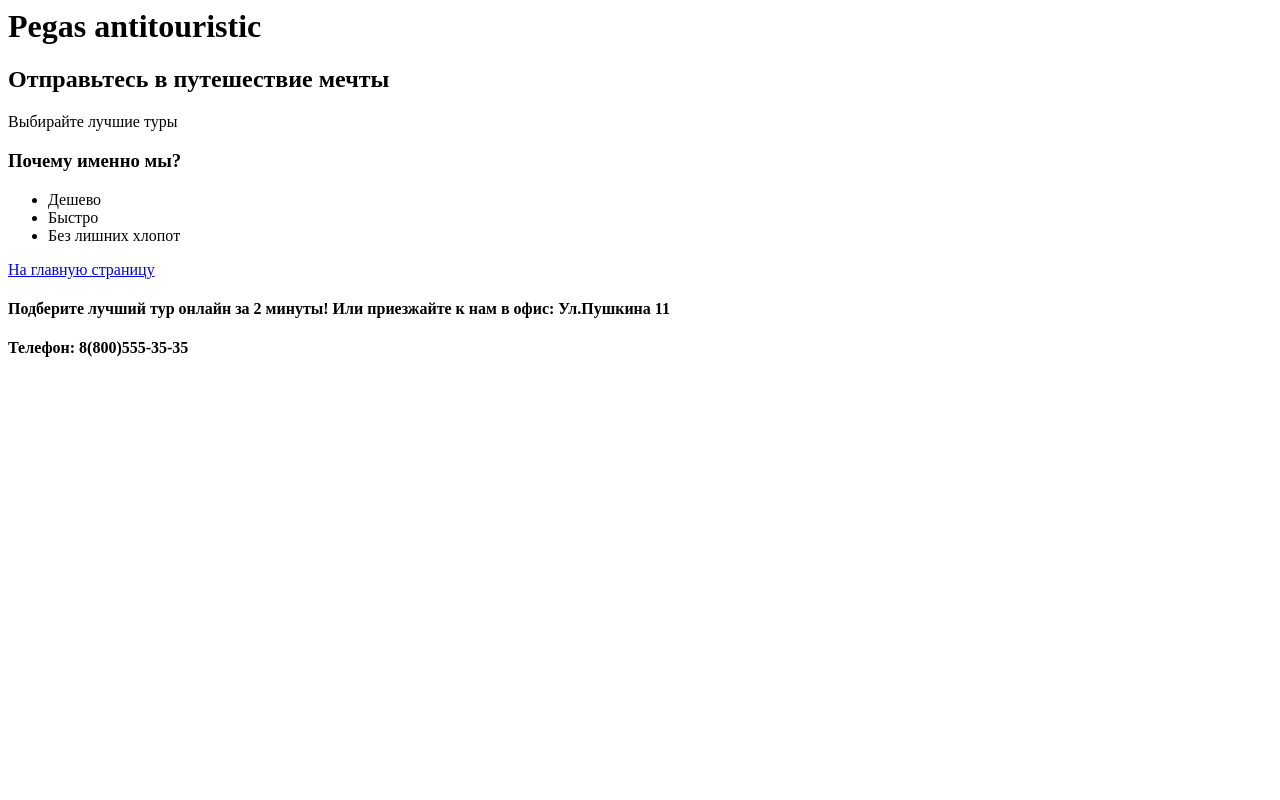
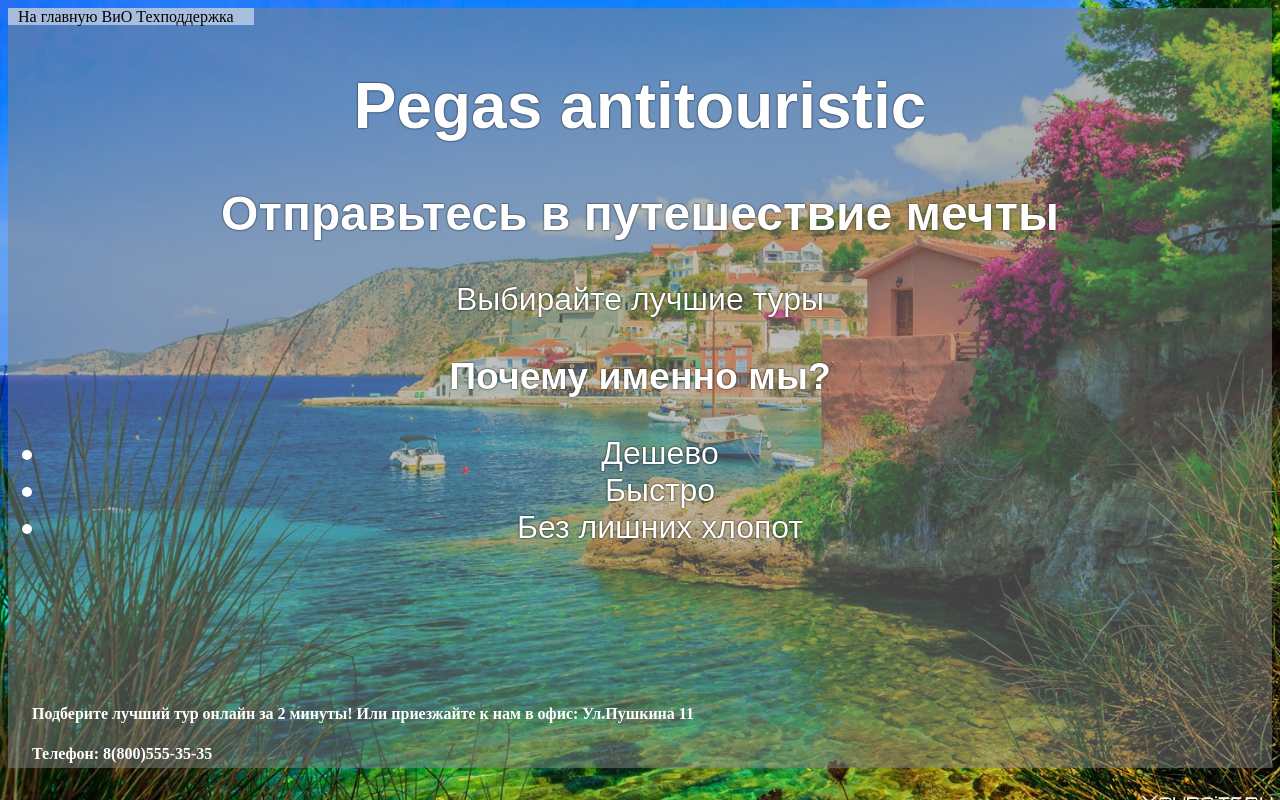
Before and after one commit to Haykelnres/WEB_lr, a plain HTML site: page lr3/Amazeriffic.html in a window 1280 px wide. Drawn offline with Linux system fonts and the light colour scheme.

Commit message:
Добавил css

```diff
--- /dev/null
+++ b/lr3/Amazeriffic.css
@@ -0,0 +1,62 @@
+html{background-image: url(backgroundfaq.jpg);
+    background-repeat: no-repeat;
+    background-position: center center;
+    background-attachment: fixed;
+    -webkit-background-size: cover;
+    -moz-background-size: cover;
+    -o-background-size: cover;
+    background-size: cover;}
+body{
+    /*background: linear-gradient(-90deg, #BF4B30, #FF9340);
+	color: #000;*/
+
+	background-color: rgba(129, 129, 129, 0.5);
+
+	color: #FFFFFF;
+    /* background: #b3b143a8;
+    background: linear-gradient(135deg, #EECFBA, #C5DDE8);
+    /*height:auto;
+    color: #000;
+    font-family: Arial, sans-serif;
+    font-size: 14px;
+    /*margin: 0px;
+    padding: 0px;
+    min-height: 100%;
+    display: grid;*/
+}
+
+nav {
+
+	color: #ffffff;
+	padding-left: 10px;
+}
+nav span {
+	display: inline;
+	background-color: rgba(255, 255, 255, 0.5);
+	box-shadow: -10px 0 0 rgba(255, 255, 255, 0.5), 10px 0 0 rgba(255, 255, 255, 0.5);
+	padding: 0 10px 0 0;
+	color: #FFFFFF;
+
+
+}
+#footer {
+
+    /*background: #7ce6ee;*/
+    display: inline-block;
+    position: absolute;
+    left: 0 ;
+    bottom: 0 ;
+    transform: translate(2em, -1em);
+    width: 100%;
+    height: 80x;
+    min-height: 0%;
+}
+#main{
+    font-size:30px;
+    color: #db1111, a !important;
+    text-shadow: red 2px 3px 4px;
+}
+a {
+    color: #000 !important;
+    text-decoration: none
+  }
--- a/lr3/Amazeriffic.html
+++ b/lr3/Amazeriffic.html
@@ -1,16 +1,33 @@
 <!doctype HTML для учебного веб-приложения: опробуем на настоящем html>
+
+<link rel="stylesheet" href="Amazeriffic.css">
+
 <html>
 
 <head>
-    <title>Tours</title>
-    <h1>Pegas antitouristic</h1>
+    <nav>
+
+        <span><a href="pg1v2.html">На главную</a>
+        <a href="Amazeriffic.html">ВиО</a>
+        <a href="#">Техподдержка</a></span>
+
+    </nav>
+
 </head>
 
 <body>
     <header>
+        <style>.TextUp{font: 2em Arial, sans-serif;text-shadow: black 0 0 2px;}</style>
+        <div align="center" class="TextUp">
+        <title>Tours</title>
 
+        <h1>Pegas antitouristic</h1>
+        </div>
     </header>
     <main>
+        <style>.Text{font: 2em Arial, sans-serif;text-shadow: black 0 0 2px;}</style>
+    <div align="center" class="Text" >
+
         <h2>Отправьтесь в путешествие мечты</h2>
         <p>Выбирайте лучшие туры</p>
         <h3>Почему именно мы?</h3>
@@ -19,9 +36,10 @@
             <li>Быстро</li>
             <li>Без лишних хлопот</li>
         </ul>
+    </div>
     </main>
 
-    <div id="ccar"><a href="pg1v2.html">На главную страницу</a></div>
+
     <footer><div id="footer">
         <div>
             <h4>Подберите лучший тур онлайн за 2 минуты! Или приезжайте к нам в офис: Ул.Пушкина 11</h4>
--- /dev/null
+++ b/lr3/pg1v2.css
@@ -0,0 +1,49 @@
+body {
+
+    /* background: #b3b143a8; */
+    background: linear-gradient(45deg, #EECFBA, #C5DDE8);
+    color: #000;
+    font-family: Arial, sans-serif;
+    font-size: 14px;
+    margin: 0px;
+    padding: 0px;
+    min-height: 200%;
+    display: grid;
+}
+
+
+#container {
+    /* background: #ec0a0aa8; */
+    margin: 0px;
+    padding: 0px;
+    vertical-align: top;
+}
+#content {
+    background: #DCDCDC;
+    float: right;
+    width: 80%;
+    height: 280px;
+}
+#footer {
+
+    /* background: #7ce6ee; */
+    display: inline-block;
+    position: absolute;
+    left: 0 ;
+    bottom: 0 ;
+
+    width: 100%;
+    height: 80x;
+    min-height: 0%;
+}
+.combo {
+    display: inline-block;
+    justify-content: center;
+}
+.con {
+    text-align: center;
+}
+
+.pics img {
+    display: block;
+}
--- /dev/null
+++ b/lr3/pggre.css
@@ -0,0 +1,47 @@
+body {
+
+
+
+    color: #000;
+    font-family: Arial, sans-serif;
+    font-size: 14px;
+    margin: 0px;
+    padding: 0px;
+}
+.content {
+    text-align: center;
+}
+.combo {
+    display: inline-block;
+    justify-content: center;
+}
+#ccar{
+    /* background: #ff0000; */
+    /* text-align: center; */
+    margin: 0 auto;
+    float: center;
+    width: 100%;
+    height: 280px;
+}
+#zk{
+    border-style: solid;
+}
+
+#cont1 {
+    /* background: #f80000; */
+    float: left;
+    width: 40%;
+    height: 280px;
+
+}
+#cont2 {
+    /* background: #f80000; */
+    float: left;
+    width: 60%;
+    height: 280px;
+}
+#content {
+
+    /* background: #f80000; */
+    text-align: center;
+}
--- /dev/null
+++ b/lr3/pgru.css
@@ -0,0 +1,47 @@
+body {
+
+    /* background: #b3b143a8; */
+    background: #ecd8cb;
+    color: #000;
+    font-family: Arial, sans-serif;
+    font-size: 14px;
+    margin: 0px;
+    padding: 0px;
+}
+.content {
+    text-align: center;
+}
+.combo {
+    display: inline-block;
+    justify-content: center;
+}
+#ccar{
+    /* background: #ff0000; */
+    /* text-align: center; */
+    margin: 0 auto;
+    float: center;
+    width: 100%;
+    height: 280px;
+}
+#zk{
+    border-style: solid;
+}
+
+#cont1 {
+    /* background: #f80000; */
+    float: left;
+    width: 40%;
+    height: 280px;
+
+}
+#cont2 {
+    /* background: #f80000; */
+    float: left;
+    width: 60%;
+    height: 280px;
+}
+#content {
+
+    /* background: #f80000; */
+    text-align: center;
+}
--- /dev/null
+++ b/lr3/pgtur.css
@@ -0,0 +1,47 @@
+body {
+
+    /* background: #b3b143a8; */
+    background: #dffafa;
+    color: #000;
+    font-family: Arial, sans-serif;
+    font-size: 14px;
+    margin: 0px;
+    padding: 0px;
+}
+.content {
+    text-align: center;
+}
+.combo {
+    display: inline-block;
+    justify-content: center;
+}
+#ccar{
+    /* background: #ff0000; */
+    /* text-align: center; */
+    margin: 0 auto;
+    float: center;
+    width: 100%;
+    height: 280px;
+}
+#zk{
+    border-style: solid;
+}
+
+#cont1 {
+    /* background: #f80000; */
+    float: left;
+    width: 40%;
+    height: 280px;
+
+}
+#cont2 {
+    /* background: #f80000; */
+    float: left;
+    width: 60%;
+    height: 280px;
+}
+#content {
+
+    /* background: #f80000; */
+    text-align: center;
+}
```
Also changed, not shown: lr3/pg1.html (+9 -1 lines), lr3/pg1v2.html (+1 -1 lines), lr3/backgroundfaq.jpg (added).
